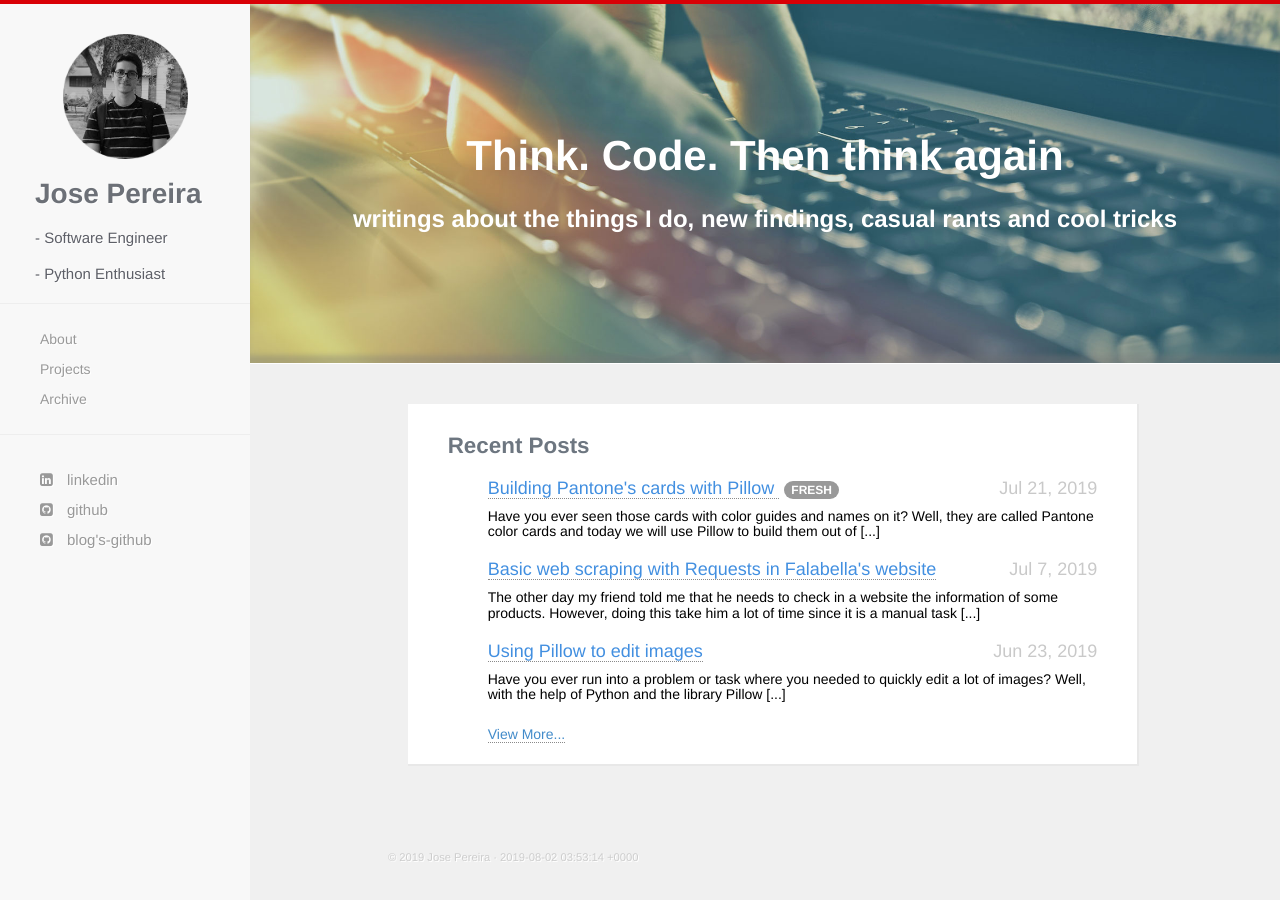
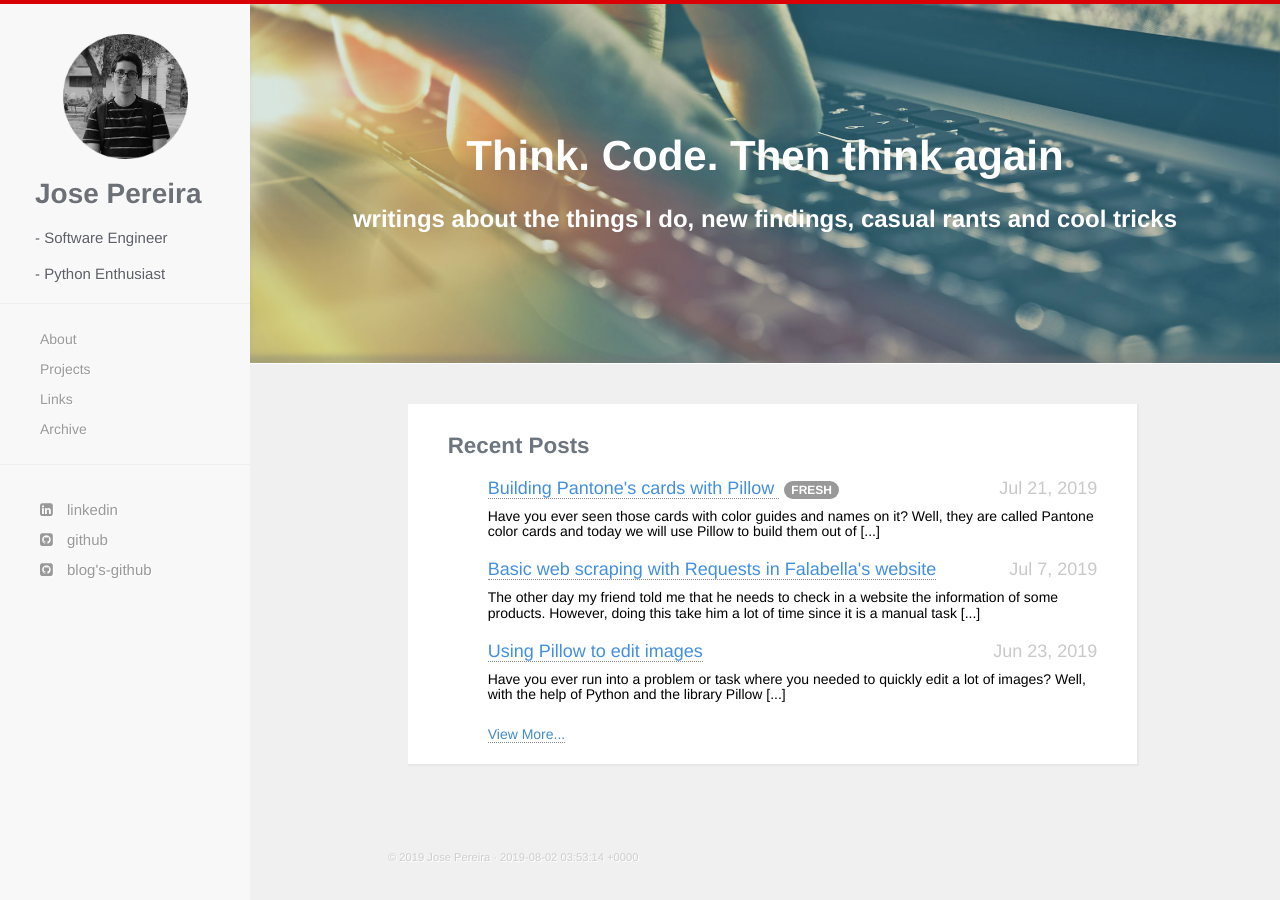
Before and after one commit to jpereiran/jpereiran.github.io, a Jekyll site: the page built from index.html, in a window 1280 px wide. Built offline with Jekyll 4.4.1, drawn with Linux system fonts in a browser that asks for light colours; nearby versions of some CDN libraries.

Commit message:
Update navigation.html

```diff
--- a/_includes/navigation.html
+++ b/_includes/navigation.html
@@ -13,6 +13,7 @@
       <ul class="nav navbar-nav">
       <li><a href="{{ site.baseurl }}/about.html">About</a></li>
       <li><a href="{{ site.baseurl }}/projects.html">Projects</a></li>
+      <li><a href="{{ site.baseurl }}/links.html">Links</a></li>
       <li><a href="{{ site.baseurl }}/list.html">Archive</a></li>
 
       </ul>
@@ -32,6 +33,7 @@
     <hr />
     <li><a href="{{ site.baseurl }}/about.html">About</a></li>
     <li><a href="{{ site.baseurl }}/projects.html">Projects</a></li>
+    <li><a href="{{ site.baseurl }}/links.html">Links</a></li>
     <li><a href="{{ site.baseurl }}/list.html">Archive</a></li>
     <hr />
     <div id="social-wrapper">
```
